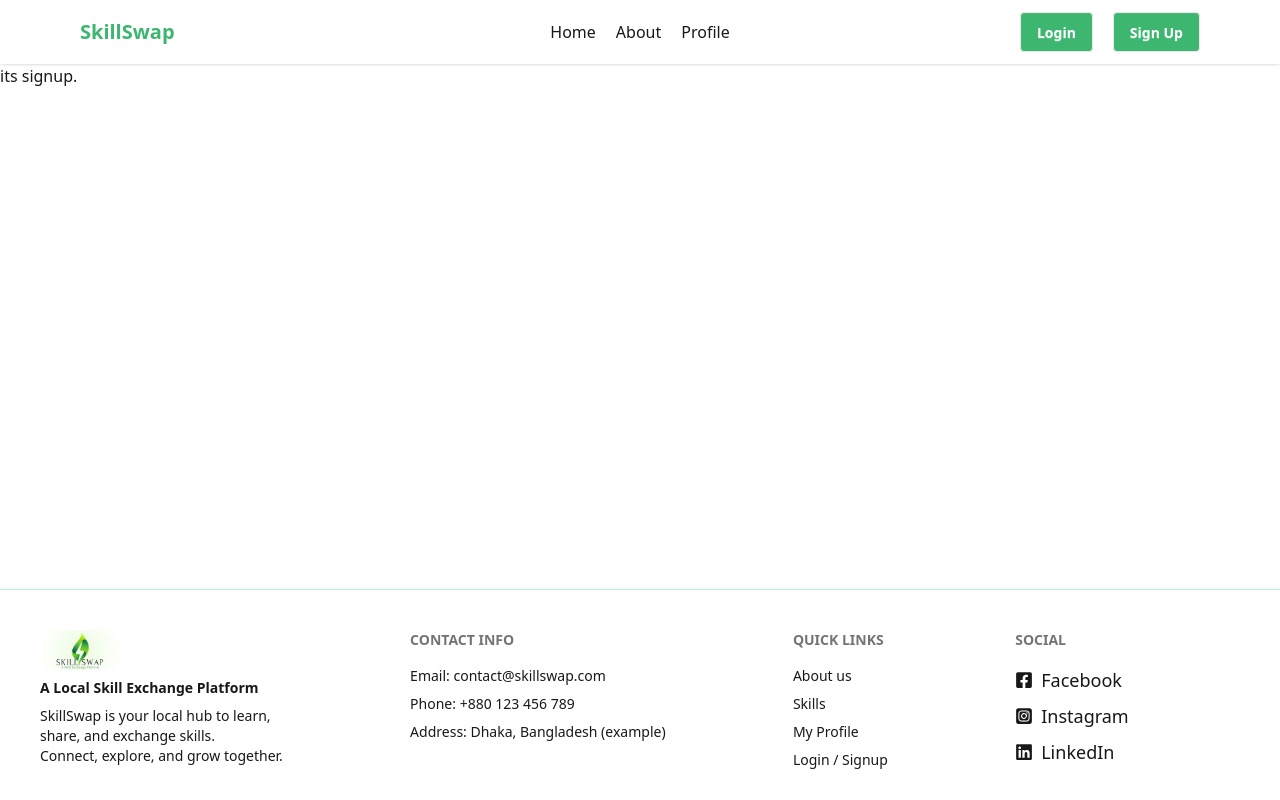
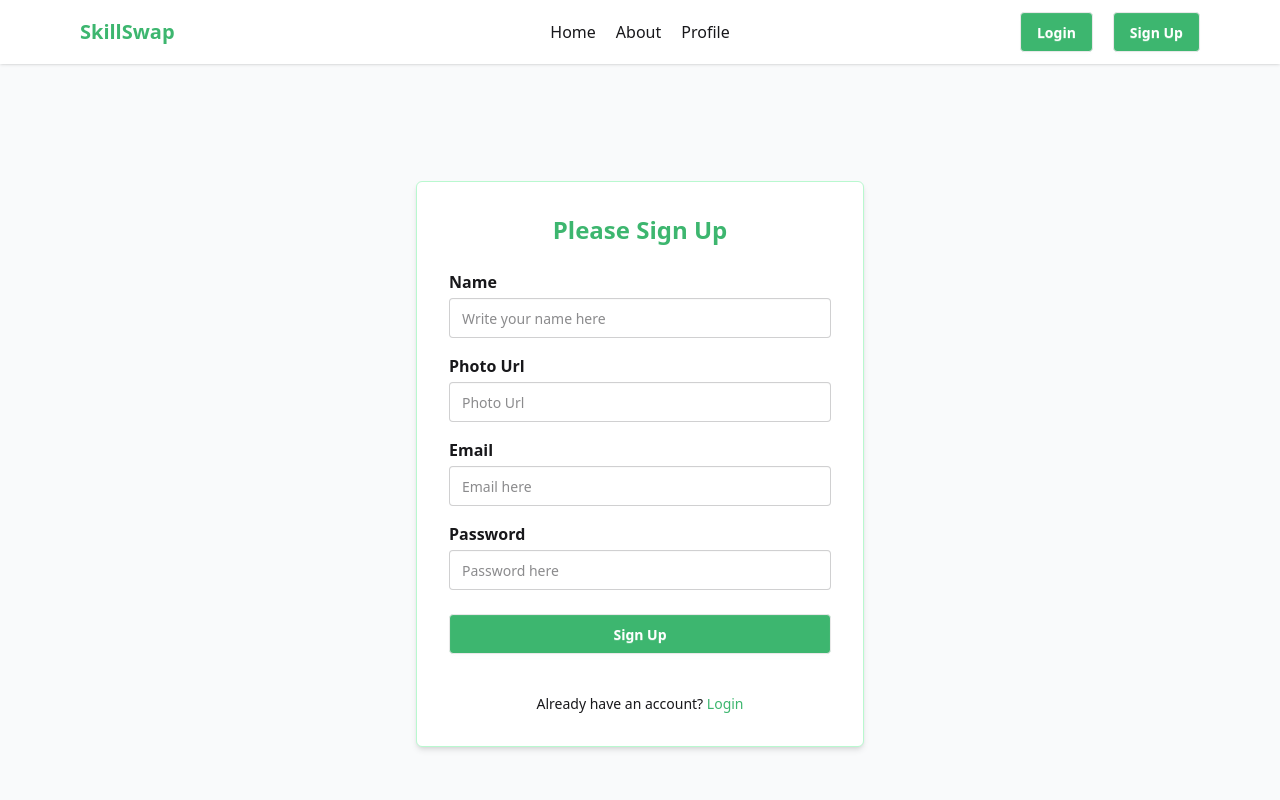
Before and after one commit to suronjit02/Skill-Swap, a React (Vite) app: page /signup in a window 1280 px wide. Shown: the top 800 px of the page. Built offline with nearby package versions, Linux system fonts and the light colour scheme.

Commit message:
sign up page design

```diff
--- a/src/pages/SignUp.jsx
+++ b/src/pages/SignUp.jsx
@@ -1,11 +1,75 @@
-import React from 'react';
+import React from "react";
+import { Link } from "react-router";
 
 const SignUp = () => {
-    return (
-        <div>
-            its signup.
+  return (
+    <div className="w-full min-h-screen flex items-center justify-center bg-gray-50">
+      <form className="w-full max-w-md bg-white rounded-md border border-green-200 shadow-md p-8">
+        <h2 className="text-2xl font-bold text-center text-[#3DB66F] mb-6">
+          Please Sign Up
+        </h2>
+
+        <div className="flex flex-col gap-4">
+          {/* Name */}
+          <div className="flex flex-col">
+            <label className="font-semibold mb-1">Name</label>
+            <input
+              required
+              type="text"
+              name="name"
+              placeholder="Write your name here"
+              className="input input-bordered focus:outline-none w-full"
+            />
+          </div>
+          {/* Photo Url */}
+          <div className="flex flex-col">
+            <label className="font-semibold mb-1">Photo Url</label>
+            <input
+              type="text"
+              name="photoUrl"
+              placeholder="Photo Url"
+              className="input input-bordered focus:outline-none w-full"
+            />
+          </div>
+          {/* Email */}
+          <div className="flex flex-col">
+            <label className="font-semibold mb-1">Email</label>
+            <input
+              required
+              type="email"
+              name="email"
+              placeholder="Email here"
+              className="input input-bordered focus:outline-none w-full"
+            />
+          </div>
+
+          {/* Password */}
+          <div className="flex flex-col">
+            <label className="font-semibold mb-1">Password</label>
+            <input
+              required
+              type="password"
+              name="password"
+              placeholder="Password here"
+              className="input focus:outline-none w-full"
+            />
+          </div>
         </div>
-    );
+
+        <button className="btn mt-6 w-full bg-[#3DB66F] text-white hover:bg-[#2f9c5c] transition">
+          Sign Up
+        </button>
+
+        <p className="mt-10 text-center text-sm">
+          Already have an account?{" "}
+          <Link to={"/login"} className="hover:underline text-[#3DB66F]">
+            {" "}
+            Login
+          </Link>
+        </p>
+      </form>
+    </div>
+  );
 };
 
 export default SignUp;
```
Also changed, not shown: src/components/Navbar.jsx (+7 -6 lines).
